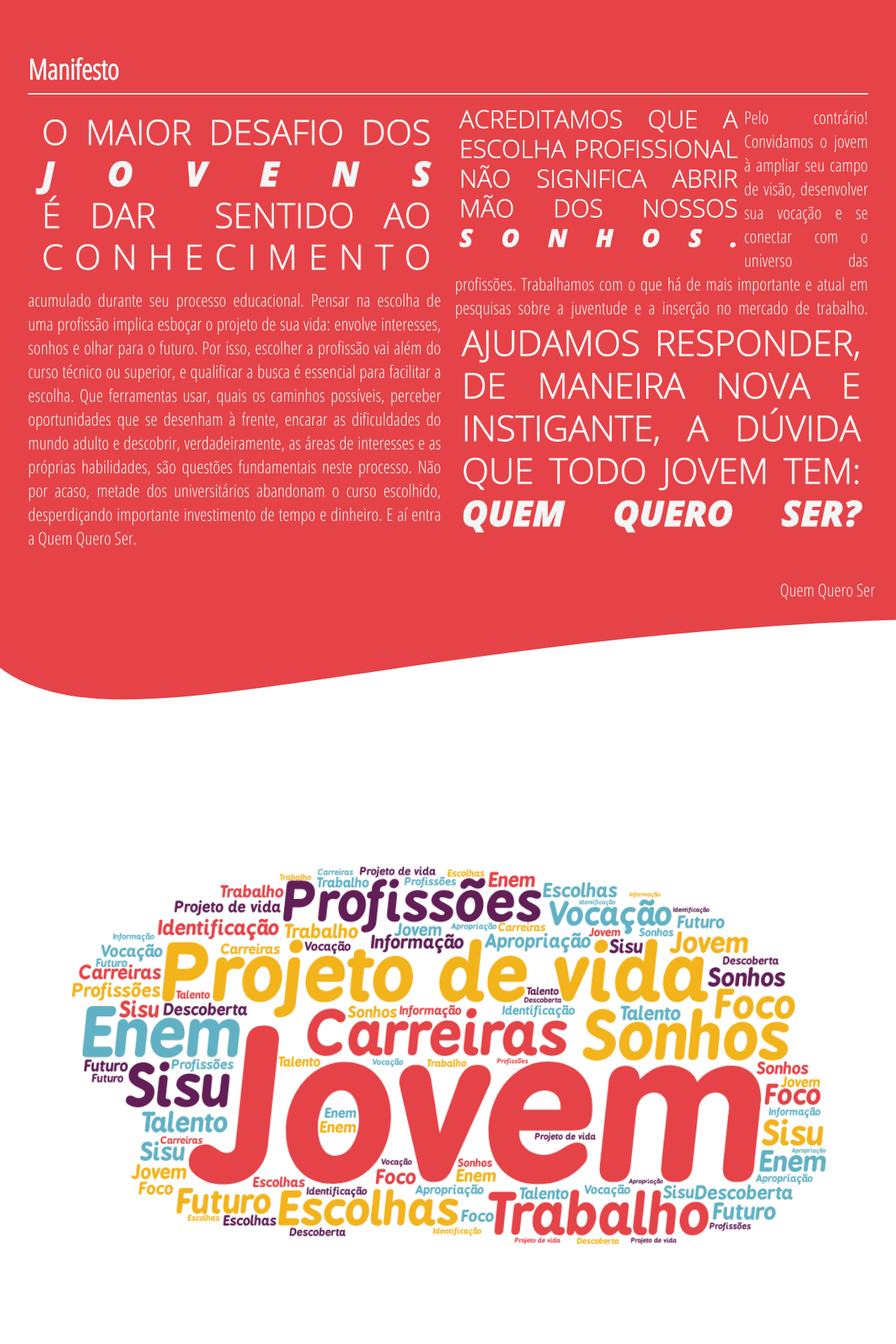
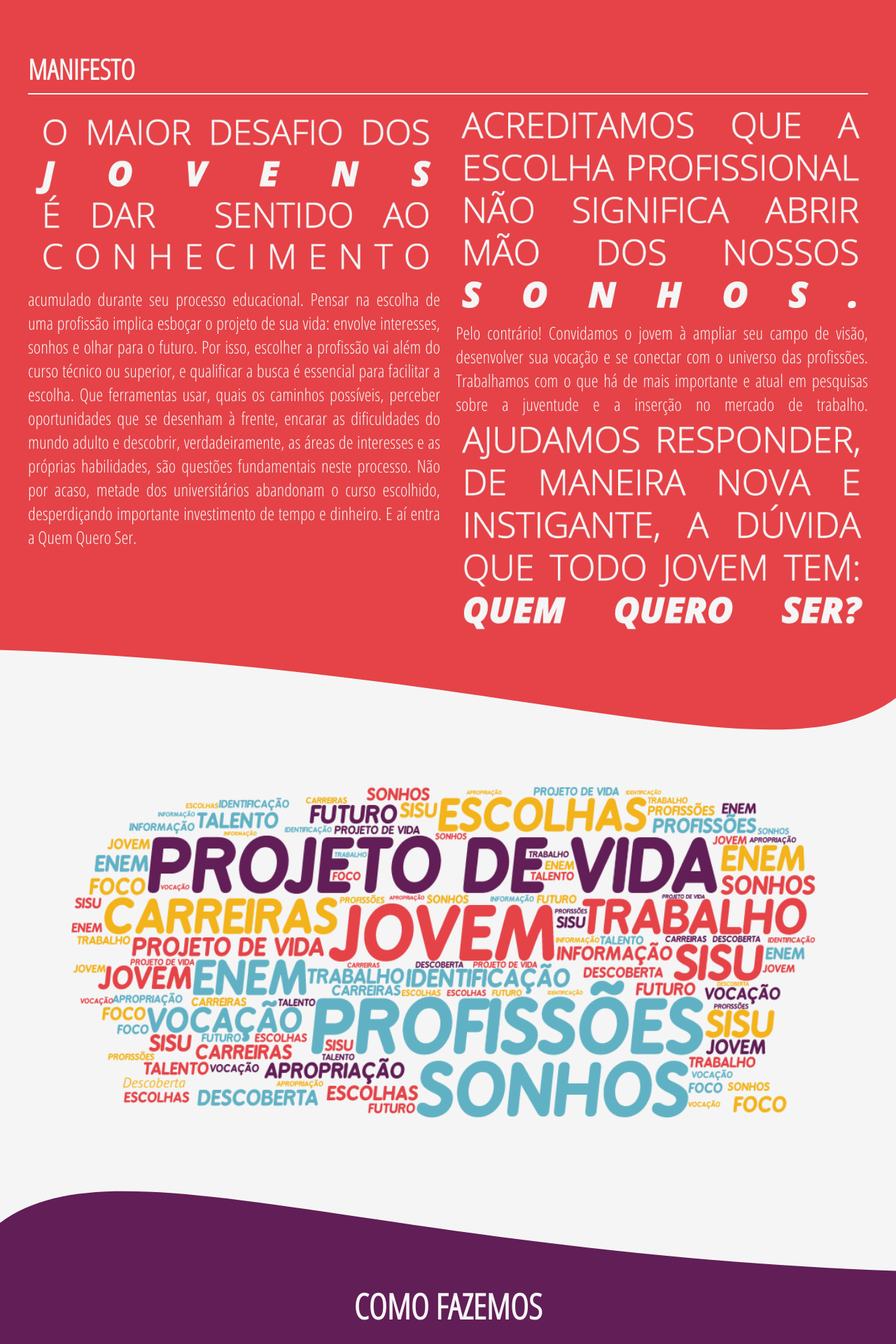
Before and after one commit to TheMarini/Quem-Quero-Ser, a PHP site: page / in a window 1280 px wide. Shown: the part 777-2697 px from the top of the page at 70% size. Run offline with PHP 8.4, Linux system fonts and the light colour scheme.

Commit message:
Ondas (direction) | Nuvem (img) | Fluxograma (img) | Contato (bug fix) | Js (bug fix)

```diff
--- a/css/style.css
+++ b/css/style.css
@@ -39,6 +40,10 @@ input {
 
 button {
     cursor: pointer
+}
+
+.titulo {
+    text-transform: uppercase
 }
 
 
@@ -156,6 +161,7 @@ button {
     height: 150px;
     width: 100%;
     margin-bottom: -3px;
+    background-color: transparent
 }
 
 .t_r {
@@ -344,7 +351,7 @@ button {
 /*------------MANIFESTO-----------------*/
 
 #Manifesto {
-    padding: 9vh 30px 20px 30px;
+    padding: 9vh 30px 0px 30px;
     box-sizing: content-box;
     background: #e54347;
     color: whitesmoke;
@@ -373,7 +380,8 @@ button {
     display: flex;
     flex-wrap: wrap;
     align-content: center;
-    overflow: hidden
+    justify-content: space-between;
+    overflow: hidden;
 }
 
 #Manifesto content>p {
@@ -381,19 +389,15 @@ button {
     font-size: 2.5em;
     text-align: justify;
     vertical-align: top;
-    width: 50%;
+    width: 49.9%;
     box-sizing: border-box;
-
     display: inline-block;
 }
 
 #Manifesto content>p>img {
     width: 100%;
 }
-#txt_right>img:first-child {
-    width: 70%;
-    float: left
-}
+
 
 @media (max-width: 800px) {
     /*breakpoint*/
@@ -416,11 +420,10 @@ button {
 /*------------NUVEM-----------------*/
 
 #Nuvem {
-    min-height: 120vh;
+    margin: -100px 0;
     width: 100%;
-    background-color: white;
-    box-sizing: border-box;
-    padding: 20px
+    min-height: 90vh;
+    padding: 30px 0 50px 0;
 }
 
 #Nuvem h1 {
--- a/index.html
+++ b/index.html
@@ -56,7 +56,7 @@
                 <li id="sobre" class="menu_item">Sobre</li>
             </a>
             <a href="#Metodos">
-                <li id="metodos" class="menu_item">Método</li>
+                <li id="metodos" class="menu_item">Métodos</li>
             </a>
             <a href="#Equipe">
                 <li id="artigos" class="menu_item">Equipe</li>
@@ -77,7 +77,7 @@
     <section id="Main">
         <section id="Sobre">
             <section id="Manifesto">
-                <h1>Manifesto</h1>
+                <h1 class="titulo">Manifesto</h1>
                 <svg>
                     <line x1="0" y1="0" x2="100%" y2="0" />
                 </svg>
@@ -89,44 +89,53 @@
                         <img src="img/manifesto/2%20(whitesmoke).png" alt=""> Pelo contrário! Convidamos o jovem à ampliar seu campo de visão, desenvolver sua vocação e se conectar com o universo das profissões. Trabalhamos com o que há de mais importante e atual em pesquisas sobre a juventude e a inserção no mercado de trabalho. <img src="img/manifesto/3%20(whitesmoke).png" alt="">
                     </p>
                 </content>
-                <p id="att">Quem Quero Ser</p>
+                <!-- <p id="att">Quem Quero Ser</p> -->
             </section>
 
-            <svg class="onda" style="fill:#e54347; background-color: white" viewBox="0 0 50 50" preserveAspectRatio="xMinYMin meet">
+            <svg class="onda t_r" style="fill:#e54347" viewBox="0 0 50 50" preserveAspectRatio="xMinYMin meet">
                 <path d="M0,25 C60,70 200,0 500,1 L10000,00 L0,0 Z"/>
             </svg>
 
             <section id="Nuvem" class="center_child">
-                <img src="img/nuvem/4.png" alt="">
+                <img src="img/nuvem/5.png" alt="">
             </section>
         </section>
 
-        <svg class="onda b_r" style="fill:#621e56; background-color: white" viewBox="0 0 50 50" preserveAspectRatio="xMinYMin meet">
+        <svg class="onda b_l" style="fill:#621e56" viewBox="0 0 50 50" preserveAspectRatio="xMinYMin meet">
             <path d="M0,25 C60,70 200,0 500,1 L10000,00 L0,0 Z"/>
         </svg>
 
         <section id="Metodos">
-            <h1>Metodos</h1>
-            <img src="img/metodos/fluxograma.png" alt="">
+            <h1 class="titulo">Como fazemos</h1>
+            <img src="img/metodos/fluxograma%20(azul).png" alt="">
 
-            <div id="planosContainer">
-                <h1>Planos</h1>
-                <div class="plano">
-                    <div class="plano_infos">
+            <svg class="onda b_r" style="fill:whitesmoke" viewBox="0 0 50 50" preserveAspectRatio="xMinYMin meet">
+                <path d="M0,25 C60,70 200,0 500,1 L10000,00 L0,0 Z"/>
+            </svg>
+
+            <section id="Modulos">
+                <h1 class="titulo">Modulos</h1>
+                <div id="modulosContainer">
+                    <div class="modulo">
+                       <img src="img/metodos/note%20(big).svg" alt="">
+                        <div class="modulo_infos">
 
                         </div>
                     </div>
-                <div class="plano">
-                    <div class="plano_infos">
+                    <div class="modulo">
+                       <img src="img/metodos/note%20(big).svg" alt="">
+                        <div class="modulo_infos">
 
                         </div>
                     </div>
-                <div class="plano">
-                    <div class="plano_infos">
+                    <div class="modulo">
+                       <img src="img/metodos/note%20(big).svg" alt="">
+                        <div class="modulo_infos">
 
                         </div>
                     </div>
                 </div>
+            </section>
         </section>
         <svg class="onda b_l" style="fill:#f3b31b; background-color: whitesmoke" viewBox="0 0 50 50" preserveAspectRatio="xMinYMin meet">
                 <path d="M0,25 C60,70 200,0 500,1 L10000,00 L0,0 Z"/>
@@ -134,7 +143,7 @@
         <section id="Equipe">
             <div id="equipe_first">
                 <div id="equipe_infos" class="membro">
-                    <h1>Quem Somos</h1>
+                    <h1 class="titulo">Quem Somos</h1>
                     <p>Contamos com um time de especialistas inteiramente capacitados nas áreas de psicologia, sociologia, orientação de carreiras e comunicação, com o objetivo de provocar o jovem refletir sobre si, se conhecer, buscar os seus talentos e habilidades para escolher e decidir, melhor e de forma mais segura, o seu futuro.</p>
                 </div>
                 <div class="membro">
@@ -216,7 +225,7 @@
             </svg>
 
             <section id="Artigos">
-                <h1>Artigos</h1>
+                <h1 class="titulo">Artigos</h1>
 
                 <div id="artigosContainer">
                     <div class="artigo">
@@ -260,8 +269,8 @@
 
         <section id="Contato" class="info">
             <h1 class="titulo">Fale com a gente</h1>
-            <p>Ficou interessado? Quer saber mais? Mande uma mensagem que te responderemos o mais breve possível. Se preferir, pode nos ligar, estamos aqui para te ajudar.</p>
-
+            <div id="contatoContainer">
+                <div id="c_left">
                     <!--  <div id="email_icon">
                         <img src="img/icons/email.svg" alt="">
                     </div> -->
@@ -283,24 +292,33 @@
                         <p id="msgErro">*mensagem de erro</p>
                     </form>
 
-            <svg class="onda b_r" style="fill: #e54347" viewBox="0 0 50 50" preserveAspectRatio="xMinYMin meet">
-                <path d="M0,25 C60,70 200,0 500,1 L10000,00 L0,0 Z"/>
-            </svg>
 
+                </div>
+
+                <div id="c_right">
+                    <p>Ficou interessado? Quer saber mais? Mande uma mensagem que te responderemos o mais breve possível. Se preferir, pode nos ligar, estamos aqui para te ajudar.</p>
 
                     <div id="endereco">
                         <p>(31) 2516-6281 <br> contato@quemqueroser.com.br <br> Av. Prudente de Morais - 135 - sala 203<br> Santo Antônio - BH 30350-093
                         </p>
                     </div>
+                </div>
+            </div>
 
-        </section>
+            <!--             <svg class="onda b_r" style="fill: #e54347" viewBox="0 0 50 50" preserveAspectRatio="xMinYMin meet">
+                <path d="M0,25 C60,70 200,0 500,1 L10000,00 L0,0 Z"/>
+            </svg>
+             -->
+
 
 
         </section>
+        <!--     <footer id="Footer">
+       <p>Todos direitos reservados</p>
+        <p> Desenvolvido por <a href="">New Program</a></p>
+    </footer> -->
+    </section>
 
-    <footer id="Footer">
-        <!--  Desenvolvido por <a href="">New Program</a> -->
-    </footer>
 </body>
 
 </html>
--- a/js/script.js
+++ b/js/script.js
@@ -262,7 +262,7 @@ $(document).ready(function () {
     });
 
     /* PREVENT SUBMIT ON ENTER PRESS */
-    $('#form').on('keyup keypress', function (e) {
+    $('#form input').on('keyup keypress', function (e) {
         var keyCode = e.keyCode || e.which;
         if (keyCode === 13) {
             e.preventDefault();
```
Also changed, not shown: other parts of css/style.css (+121 -81 lines), img/metodos/fluxograma (azul).png (added), img/metodos/fluxograma (branco).png (added), img/metodos/fluxograma (cor).png (renamed from img/metodos/fluxograma.png), img/metodos/note (big).png (added), img/metodos/note (big).svg (added), img/nuvem/5.png (added). Lines whose indentation alone changed are shown as unchanged.
